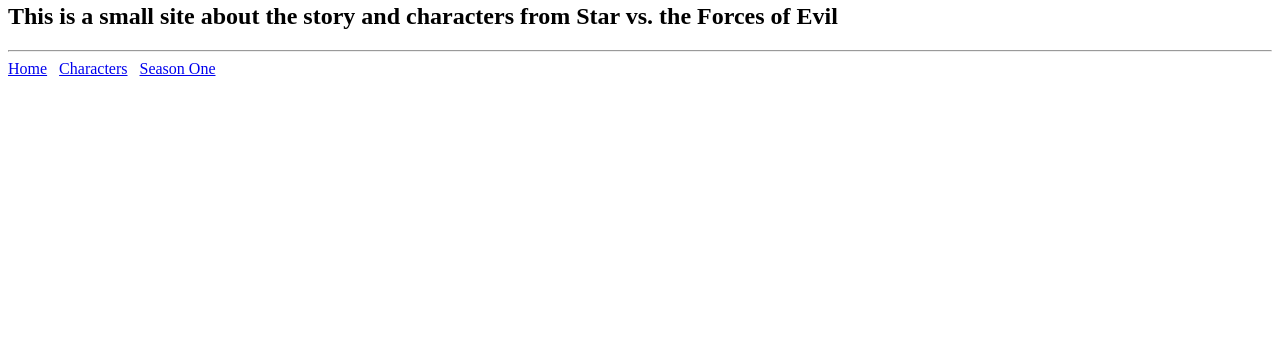
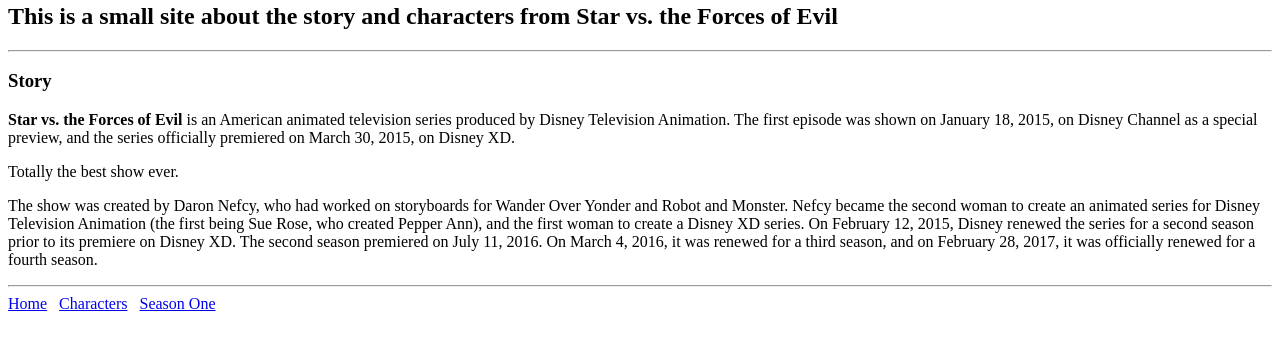
Before and after one commit to soedeuce002/star_writing_html, a plain HTML site: page starter_files/index.html in a window 1280 px wide. Shown: the part 427-774 px from the top of the page. Drawn offline with Linux system fonts and the light colour scheme.

Commit message:
completed tagging on MOST of the index file.  Can't figure out how to indent the one line....googled with no luck:( Waiting to hopefully hear from Robert on Slack

```diff
--- a/starter_files/index.html
+++ b/starter_files/index.html
@@ -14,10 +14,23 @@
       <h2> This is a small site about the story and characters from Star vs.
         the Forces of Evil </h2>
 
+    </head>
 
+        <hr>
 
-    </head>
     <body>
+
+      <h3> Story </h3>
+
+        <p> <b>Star vs. the Forces of Evil</b> is an American animated television
+        series produced by Disney Television Animation. The first episode was
+        shown on January 18, 2015, on Disney Channel as a special preview, and
+        the series officially premiered on March 30, 2015, on Disney XD. </p>
+
+        <p>              Totally the best show ever. </p>
+
+        <p> The show was created by Daron Nefcy, who had worked on storyboards for Wander Over Yonder and Robot and Monster. Nefcy became the second woman to create an animated series for Disney Television Animation (the first being Sue Rose, who created Pepper Ann), and the first woman to create a Disney XD series. On February 12, 2015, Disney renewed the series for a second season prior to its premiere on Disney XD. The second season premiered on July 11, 2016. On March 4, 2016, it was renewed for a third season, and on February 28, 2017, it was officially renewed for a fourth season. </p>
+
 
 
     </body>
```
